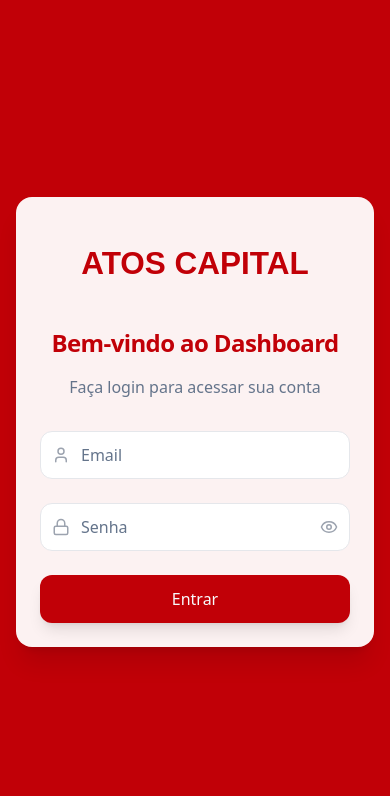
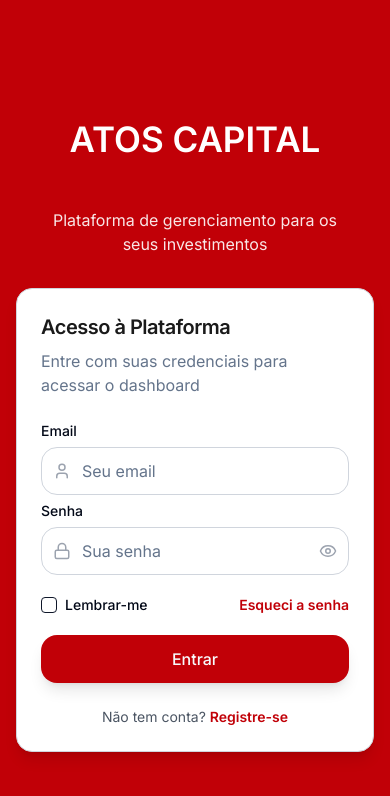
Before and after one commit to AtosCapital-Squad11/front-atos, a React (Vite) app: page / in a window 390 px wide. Shown: the top 796 px of the page. Built offline with nearby package versions, Linux system fonts and the light colour scheme.

Commit message:
Feat: Implement modern, accessible login screen
Implement a modern, accessible, and responsive login screen for a SaaS dashboard, following the provided specifications for structure, layout, visual identity, form content, accessibility, responsiveness, and technologies.

```diff
--- a/index.html
+++ b/index.html
@@ -1,6 +1,6 @@
 
 <!DOCTYPE html>
-<html lang="en">
+<html lang="pt-BR">
   <head>
     <meta charset="UTF-8" />
     <meta name="viewport" content="width=device-width, initial-scale=1.0" />
@@ -16,6 +16,11 @@
     <meta name="twitter:card" content="summary_large_image" />
     <meta name="twitter:site" content="@lovable_dev" />
     <meta name="twitter:image" content="https://lovable.dev/opengraph-image-p98pqg.png" />
+
+    <!-- Inter Font from Google Fonts -->
+    <link rel="preconnect" href="https://fonts.googleapis.com">
+    <link rel="preconnect" href="https://fonts.gstatic.com" crossorigin>
+    <link href="https://fonts.googleapis.com/css2?family=Inter:wght@400;500;600&display=swap" rel="stylesheet">
   </head>
 
   <body>
--- a/src/components/AtosCapitalLogo.tsx
+++ b/src/components/AtosCapitalLogo.tsx
@@ -18,7 +18,9 @@ const AtosCapitalLogo: React.FC<AtosCapitalLogoProps> = ({
         viewBox="0 0 200 80"
         width={width}
         height={height}
-        className="fill-atos-red"
+        className="fill-current"
+        role="img"
+        aria-label="ATOS CAPITAL"
       >
         <text
           x="50%"
@@ -27,7 +29,7 @@ const AtosCapitalLogo: React.FC<AtosCapitalLogoProps> = ({
           textAnchor="middle"
           fontSize="28"
           fontWeight="bold"
-          fontFamily="Arial, sans-serif"
+          fontFamily="Inter, Arial, sans-serif"
         >
           ATOS CAPITAL
         </text>
--- a/src/components/LoginForm.tsx
+++ b/src/components/LoginForm.tsx
@@ -2,25 +2,45 @@
 import React, { useState } from 'react';
 import { Button } from "@/components/ui/button";
 import { Input } from "@/components/ui/input";
-import { Card, CardContent, CardDescription, CardFooter, CardHeader, CardTitle } from "@/components/ui/card";
+import { Card, CardContent, CardHeader, CardTitle, CardDescription, CardFooter } from "@/components/ui/card";
 import { Eye, EyeOff, Lock, User } from "lucide-react";
-import AtosCapitalLogo from './AtosCapitalLogo';
 import { useToast } from "@/hooks/use-toast";
+import { Checkbox } from "@/components/ui/checkbox";
+import { Label } from "@/components/ui/label";
 
 const LoginForm: React.FC = () => {
   const [email, setEmail] = useState('');
   const [password, setPassword] = useState('');
   const [showPassword, setShowPassword] = useState(false);
+  const [rememberMe, setRememberMe] = useState(false);
   const [isLoading, setIsLoading] = useState(false);
+  const [errors, setErrors] = useState<{email?: string; password?: string}>({});
   const { toast } = useToast();
+
+  const validateForm = (): boolean => {
+    const newErrors: {email?: string; password?: string} = {};
+
+    if (!email) {
+      newErrors.email = 'Email é obrigatório';
+    } else if (!/\S+@\S+\.\S+/.test(email)) {
+      newErrors.email = 'Email inválido';
+    }
+
+    if (!password) {
+      newErrors.password = 'Senha é obrigatória';
+    }
+
+    setErrors(newErrors);
+    return Object.keys(newErrors).length === 0;
+  };
 
   const handleSubmit = async (e: React.FormEvent) => {
     e.preventDefault();
 
-    if (!email || !password) {
+    if (!validateForm()) {
       toast({
-        title: "Campos obrigatórios",
-        description: "Por favor, preencha todos os campos",
+        title: "Campos inválidos",
+        description: "Por favor, corrija os erros no formulário",
         variant: "destructive",
       });
       return;
@@ -43,56 +63,122 @@ const LoginForm: React.FC = () => {
   };
 
   return (
-    <div className="min-h-screen flex items-center justify-center bg-atos-red p-4">
-      <Card className="w-full max-w-md animate-fade-in shadow-xl rounded-2xl border-0 bg-white/95 backdrop-blur-sm">
-        <CardHeader className="space-y-4 text-center">
-          <div className="mx-auto">
-            <AtosCapitalLogo width={240} height={90} />
-          </div>
-          <CardTitle className="text-2xl font-bold text-atos-red">Bem-vindo ao Dashboard</CardTitle>
+    <Card className="w-full shadow-lg rounded-2xl border-border">
+      <CardHeader className="space-y-2">
+        <CardTitle className="text-xl font-semibold text-text">
+          Acesso à Plataforma
+        </CardTitle>
         <CardDescription className="text-base">
-            Faça login para acessar sua conta
+          Entre com suas credenciais para acessar o dashboard
         </CardDescription>
       </CardHeader>
-        <CardContent className="pt-2">
-          <form onSubmit={handleSubmit} className="space-y-6">
-            <div className="space-y-4">
+
+      <CardContent>
+        <form onSubmit={handleSubmit} className="space-y-5" noValidate>
+          <div className="space-y-1.5">
+            <div>
+              <Label htmlFor="email" className="text-sm font-medium mb-1.5 block">
+                Email
+              </Label>
               <div className="relative">
                 <span className="absolute left-3 top-1/2 -translate-y-1/2 text-gray-400">
-                  <User size={18} />
+                  <User size={18} aria-hidden="true" />
                 </span>
                 <Input
+                  id="email"
                   type="email"
-                  placeholder="Email"
+                  name="email"
+                  placeholder="Seu email"
                   value={email}
-                  onChange={(e) => setEmail(e.target.value)}
-                  className="pl-10 h-12 rounded-xl transition-all border-gray-200 focus:border-atos-red/70 focus:ring focus:ring-atos-red/30"
+                  onChange={(e) => {
+                    setEmail(e.target.value);
+                    if (errors.email) setErrors({...errors, email: undefined});
+                  }}
+                  className="pl-10 h-12 rounded-xl transition-all border-border focus:border-atos-red/70 focus:ring focus:ring-atos-red/30"
                   disabled={isLoading}
+                  aria-invalid={Boolean(errors.email)}
+                  aria-describedby={errors.email ? "email-error" : undefined}
+                  required
                 />
               </div>
+              {errors.email && (
+                <p
+                  id="email-error"
+                  className="text-destructive text-sm mt-1"
+                  role="alert"
+                  aria-live="polite"
+                >
+                  {errors.email}
+                </p>
+              )}
             </div>
 
-            <div className="space-y-3">
+            <div className="mt-4">
+              <Label htmlFor="password" className="text-sm font-medium mb-1.5 block">
+                Senha
+              </Label>
               <div className="relative">
                 <span className="absolute left-3 top-1/2 -translate-y-1/2 text-gray-400">
-                  <Lock size={18} />
+                  <Lock size={18} aria-hidden="true" />
                 </span>
                 <Input
+                  id="password"
                   type={showPassword ? "text" : "password"}
-                  placeholder="Senha"
+                  name="password"
+                  placeholder="Sua senha"
                   value={password}
-                  onChange={(e) => setPassword(e.target.value)}
-                  className="pl-10 h-12 rounded-xl transition-all border-gray-200 focus:border-atos-red/70 focus:ring focus:ring-atos-red/30"
+                  onChange={(e) => {
+                    setPassword(e.target.value);
+                    if (errors.password) setErrors({...errors, password: undefined});
+                  }}
+                  className="pl-10 h-12 rounded-xl transition-all border-border focus:border-atos-red/70 focus:ring focus:ring-atos-red/30"
                   disabled={isLoading}
+                  aria-invalid={Boolean(errors.password)}
+                  aria-describedby={errors.password ? "password-error" : undefined}
+                  required
                 />
                 <button
                   type="button"
                   onClick={togglePasswordVisibility}
                   className="absolute right-3 top-1/2 -translate-y-1/2 text-gray-400 hover:text-gray-600 transition-colors"
+                  aria-label={showPassword ? "Ocultar senha" : "Mostrar senha"}
                 >
-                  {showPassword ? <EyeOff size={18} /> : <Eye size={18} />}
+                  {showPassword ? <EyeOff size={18} aria-hidden="true" /> : <Eye size={18} aria-hidden="true" />}
                 </button>
               </div>
+              {errors.password && (
+                <p
+                  id="password-error"
+                  className="text-destructive text-sm mt-1"
+                  role="alert"
+                  aria-live="polite"
+                >
+                  {errors.password}
+                </p>
+              )}
+            </div>
+          </div>
+
+          <div className="flex items-center justify-between">
+            <div className="flex items-center space-x-2">
+              <Checkbox
+                id="remember"
+                checked={rememberMe}
+                onCheckedChange={(checked) => setRememberMe(checked === true)}
+              />
+              <Label
+                htmlFor="remember"
+                className="text-sm font-medium cursor-pointer select-none"
+              >
+                Lembrar-me
+              </Label>
+            </div>
+            <button
+              type="button"
+              className="text-sm text-atos-red hover:text-atos-red/80 font-semibold"
+            >
+              Esqueci a senha
+            </button>
           </div>
 
           <Button
@@ -104,8 +190,13 @@ const LoginForm: React.FC = () => {
           </Button>
         </form>
       </CardContent>
+
+      <CardFooter className="flex justify-center pb-6">
+        <p className="text-sm text-gray-600">
+          Não tem conta? <a href="#" className="text-atos-red font-semibold hover:text-atos-red/80">Registre-se</a>
+        </p>
+      </CardFooter>
     </Card>
-    </div>
   );
 };
 
--- /dev/null
+++ b/src/components/LoginPage.tsx
@@ -0,0 +1,28 @@
+
+import React from 'react';
+import AtosCapitalLogo from './AtosCapitalLogo';
+import LoginForm from './LoginForm';
+
+const LoginPage: React.FC = () => {
+  return (
+    <main className="min-h-screen w-full bg-atos-red flex items-center justify-center p-4">
+      <div className="max-w-[960px] w-full grid md:grid-cols-2 gap-8 items-center">
+        {/* Logo Column */}
+        <div className="flex flex-col items-center justify-center min-w-[260px] text-white">
+          <AtosCapitalLogo width={280} height={100} className="text-white" />
+          <h1 className="sr-only">ATOS CAPITAL - Login</h1>
+          <p className="mt-4 text-white/90 text-center max-w-xs">
+            Plataforma de gerenciamento para os seus investimentos
+          </p>
+        </div>
+
+        {/* Form Column */}
+        <div className="w-full max-w-[420px] mx-auto">
+          <LoginForm />
+        </div>
+      </div>
+    </main>
+  );
+};
+
+export default LoginPage;
--- a/src/pages/Index.tsx
+++ b/src/pages/Index.tsx
@@ -1,8 +1,8 @@
 
-import LoginForm from "@/components/LoginForm";
+import LoginPage from "@/components/LoginPage";
 
 const Index = () => {
-  return <LoginForm />;
+  return <LoginPage />;
 };
 
 export default Index;
--- a/tailwind.config.ts
+++ b/tailwind.config.ts
@@ -19,6 +19,9 @@ export default {
 			}
 		},
 		extend: {
+			fontFamily: {
+				sans: ['Inter', 'ui-sans-serif', 'system-ui', 'sans-serif'],
+			},
 			colors: {
 				border: 'hsl(var(--border))',
 				input: 'hsl(var(--input))',
@@ -26,6 +29,9 @@ export default {
 				background: 'hsl(var(--background))',
 				foreground: 'hsl(var(--foreground))',
 				'atos-red': 'oklch(50.5% 0.213 27.518)',
+				text: '#1A1A1A',
+				'text-inverse': '#FFFFFF',
+				border: '#D0D5DD',
 				primary: {
 					DEFAULT: 'hsl(var(--primary))',
 					foreground: 'hsl(var(--primary-foreground))'
@@ -68,7 +74,9 @@ export default {
 			borderRadius: {
 				lg: 'var(--radius)',
 				md: 'calc(var(--radius) - 2px)',
-				sm: 'calc(var(--radius) - 4px)'
+				sm: 'calc(var(--radius) - 4px)',
+				xl: '1rem',
+				'2xl': '1rem'
 			},
 			keyframes: {
 				'accordion-down': {
```
Lines whose indentation alone changed are shown as unchanged.
